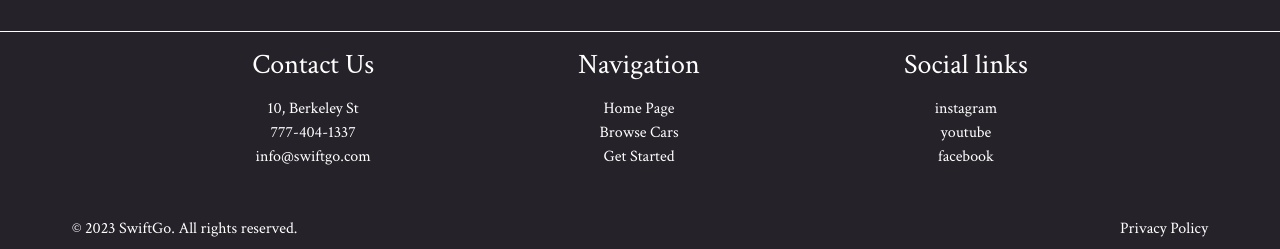
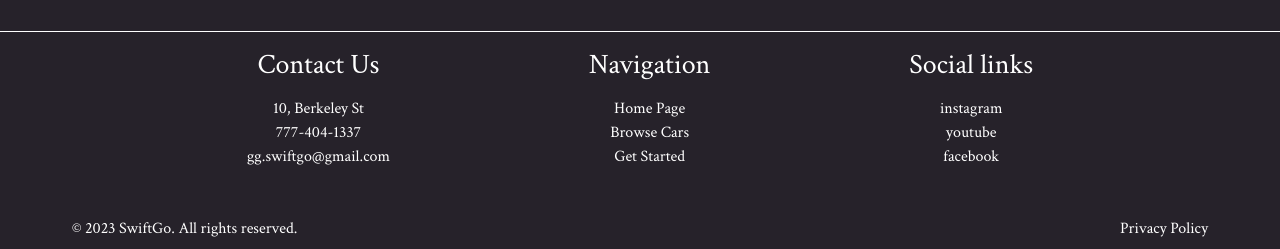
Before and after one commit to GenaPlem/django_car_rental, a Django app: page /accounts/password/reset/ in a window 1280 px wide. Shown: the part 721-970 px from the top of the page. Run offline with Django 4.2, Linux system fonts and the light colour scheme.

Commit message:
Update a mailto link

```diff
--- a/templates/base.html
+++ b/templates/base.html
@@ -73,8 +73,8 @@
                    href="tel:+777-404-1337"
                    target="_blank">777-404-1337</a>
                 <a class="footer-link"
-                   href="mailto:info@swiftgo.com"
-                   target="_blank">info@swiftgo.com</a>
+                   href="mailto:gg.swiftgo@gmail.com"
+                   target="_blank">gg.swiftgo@gmail.com</a>
             </div>
             <div class="d-flex flex-column text-white align-items-center footer-card">
                 <h3 class="mb-3">Navigation</h3>
```
